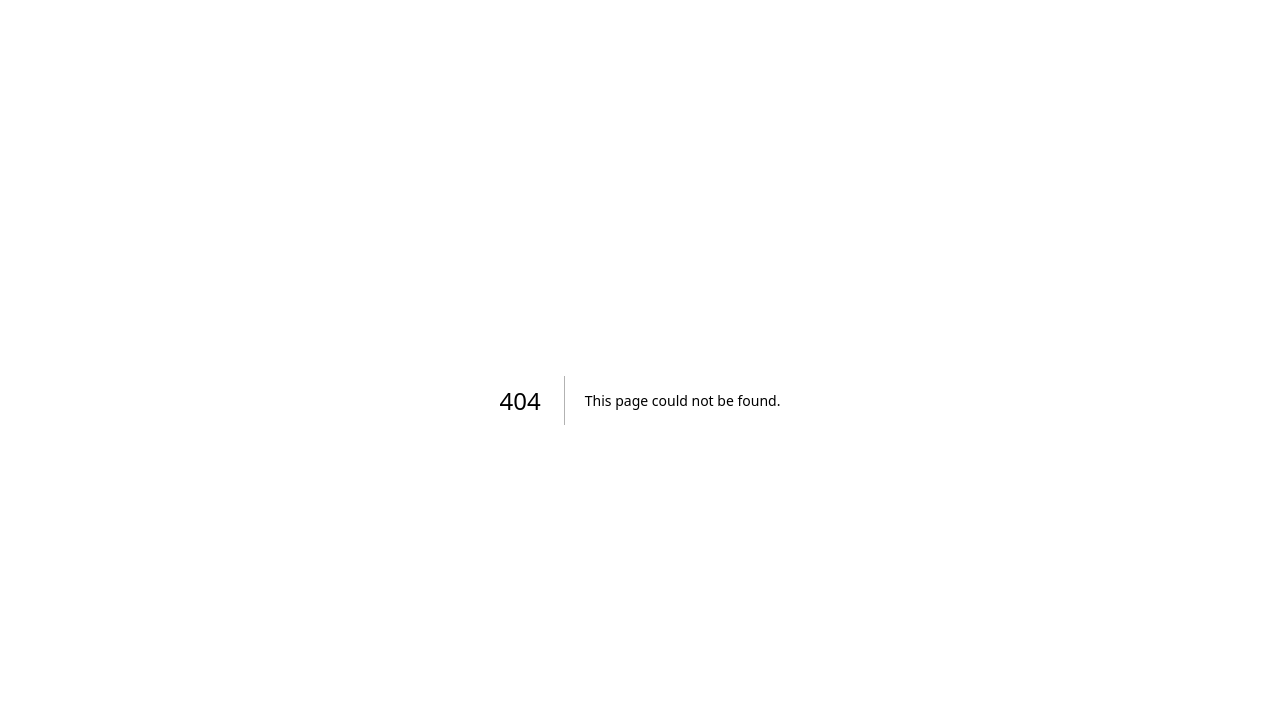
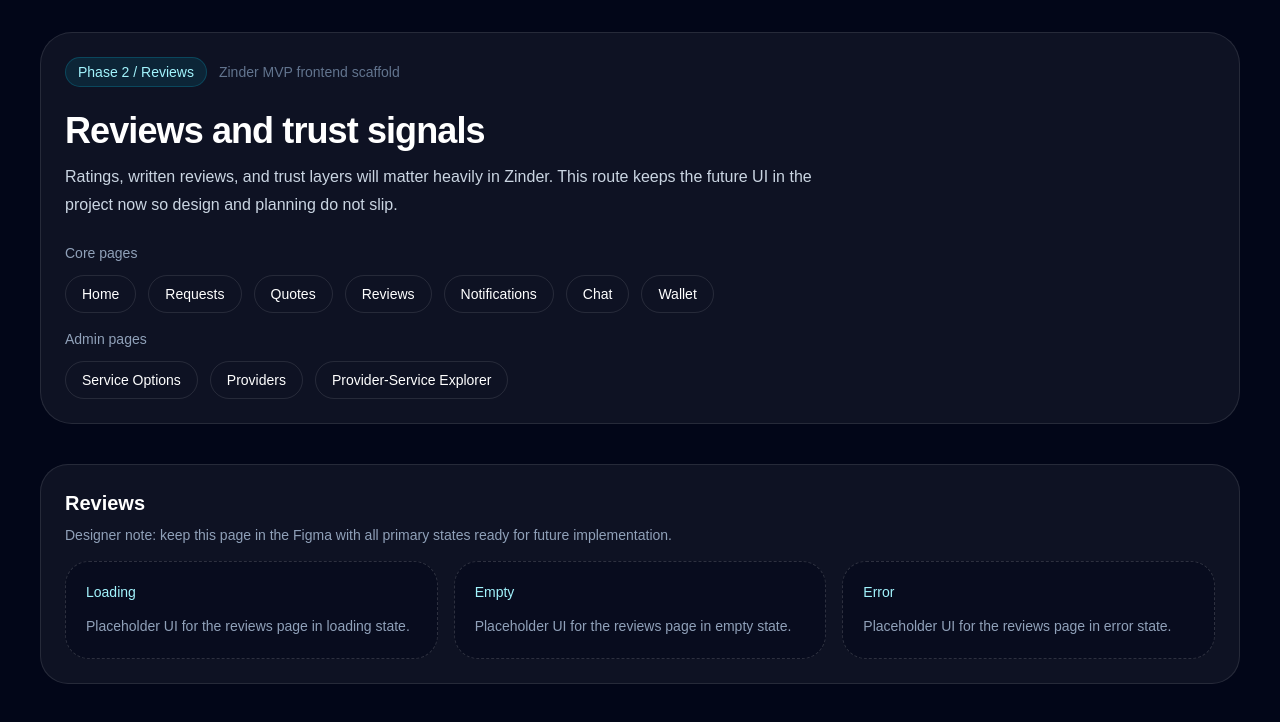
Before and after one commit to alcho22/zinder-mvp, a Next.js app: page /reviews in a window 1280 px wide. Before the commit this address had no page. Shown: the top 722 px of the page. Built offline with nearby package versions, Linux system fonts and the light colour scheme.

Commit message:
Update src/app/reviews/page.tsx

```diff
--- /dev/null
+++ b/src/app/reviews/page.tsx
@@ -0,0 +1,14 @@
+import { AppShell } from "@/components/app-shell";
+import { PlaceholderStateGrid } from "@/components/placeholder-state-grid";
+
+export default function ReviewsPage() {
+  return (
+    <AppShell
+      eyebrow="Phase 2 / Reviews"
+      title="Reviews and trust signals"
+      description="Ratings, written reviews, and trust layers will matter heavily in Zinder. This route keeps the future UI in the project now so design and planning do not slip."
+    >
+      <PlaceholderStateGrid title="Reviews" />
+    </AppShell>
+  );
+}
```
